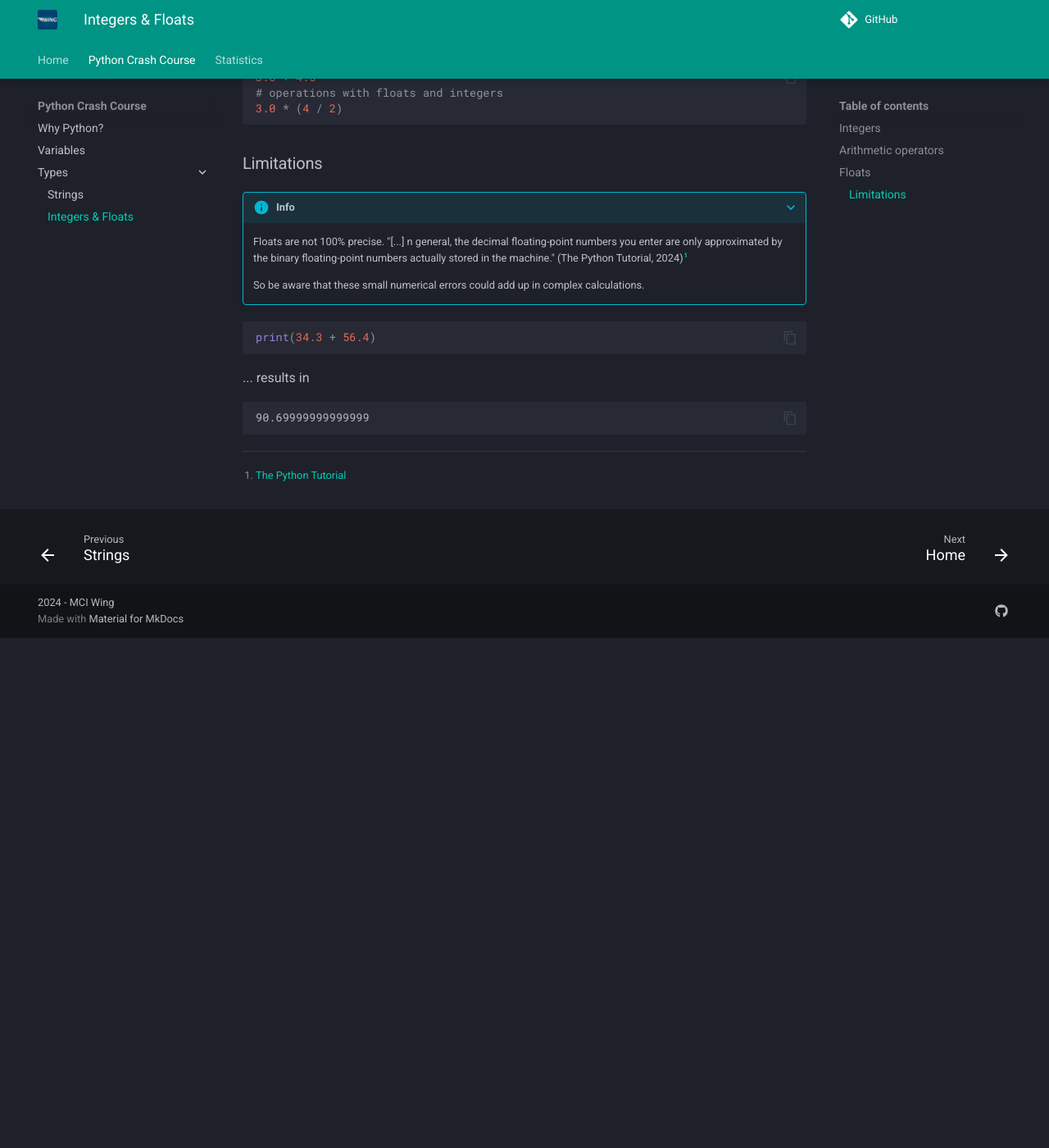
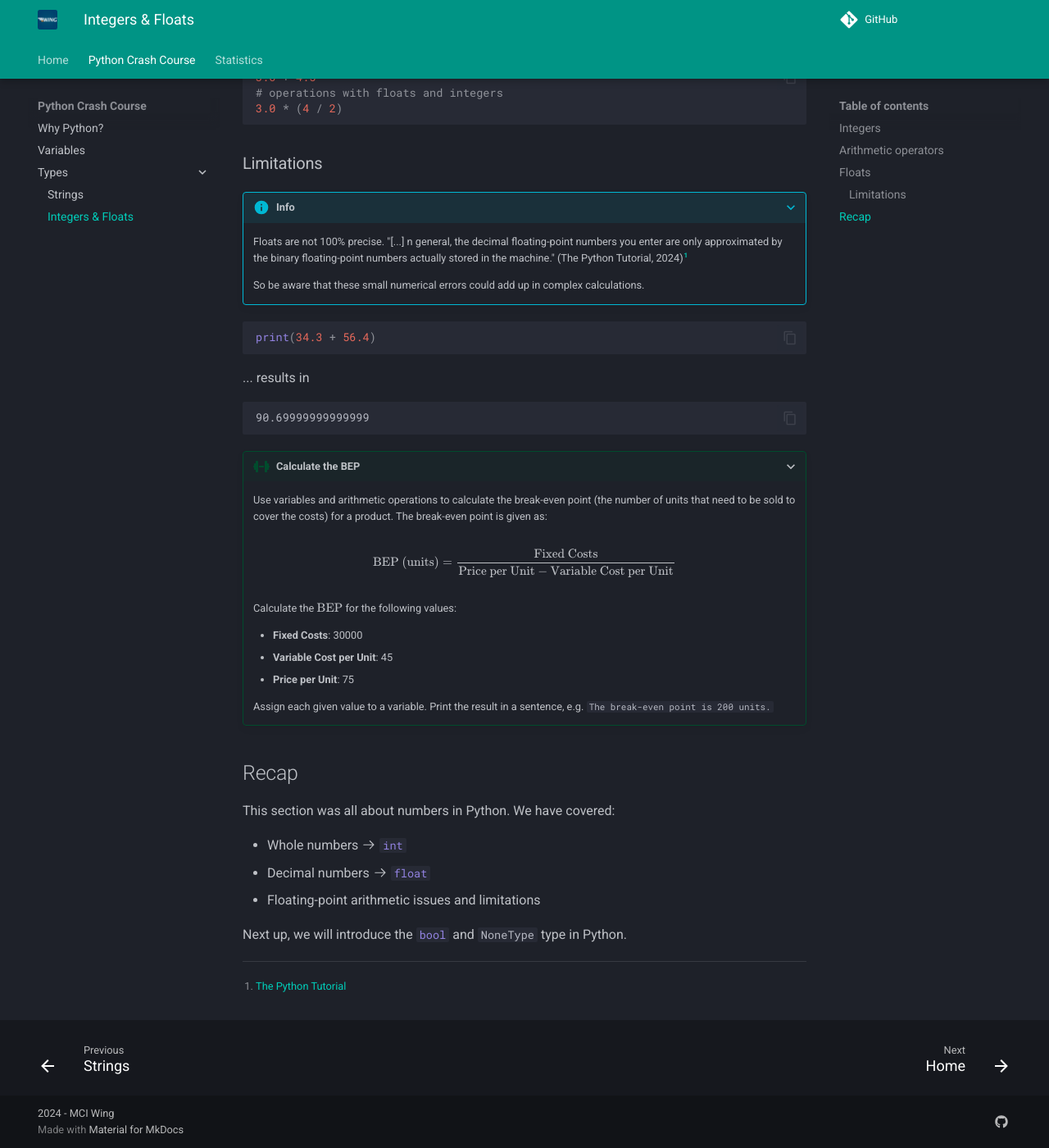
Before and after one commit to mciwing/mciwing.github.io, an MkDocs documentation site: the page built from docs/python/types/numbers.md, in a window 1280 px wide and 1400 px high, scrolled down 1707 px. Shown: the whole window at 82% size. Built offline with MkDocs 1.6.1 and Material for MkDocs 9.7.7, drawn with Linux system fonts in a browser that asks for light colours; comment, search, counter and statistics services are not loaded; before the commit the page ends 2485 px from its top, so only the background shows below that.

Commit message:
docs: finish sections on integers & float (Python Crash Course) #7

````diff
--- a/docs/python/types/numbers.md
+++ b/docs/python/types/numbers.md
@@ -105,3 +105,31 @@ print(34.3 + 56.4)
 ```
 90.69999999999999
 ```
+
+???+ task "Calculate the BEP"
+
+    Use variables and arithmetic operations to calculate the break-even point (the number of units that need to be sold to cover the costs) for a product. The break-even point is given as:
+
+    $$
+    \text{BEP (units)} = \frac{\text{Fixed Costs}}{\text{Price per Unit} - \text{Variable Cost per Unit}}
+    $$
+
+    Calculate the $\text{BEP}$ for the following values:
+
+    - **Fixed Costs**: 30000
+    - **Variable Cost per Unit**: 45
+    - **Price per Unit**: 75
+
+    Assign each given value to a variable. Print the result in a sentence, e.g. `The break-even point is 200 units.`
+
+
+## Recap
+
+This section was all about numbers in Python. We have covered:
+
+- Whole numbers :octicons-arrow-right-24: `#!python int`
+- Decimal numbers :octicons-arrow-right-24: `#!python float`
+- Floating-point arithmetic issues and limitations
+
+Next up, we will introduce the `#!python bool` and `#!python NoneType` type in
+Python.
````
